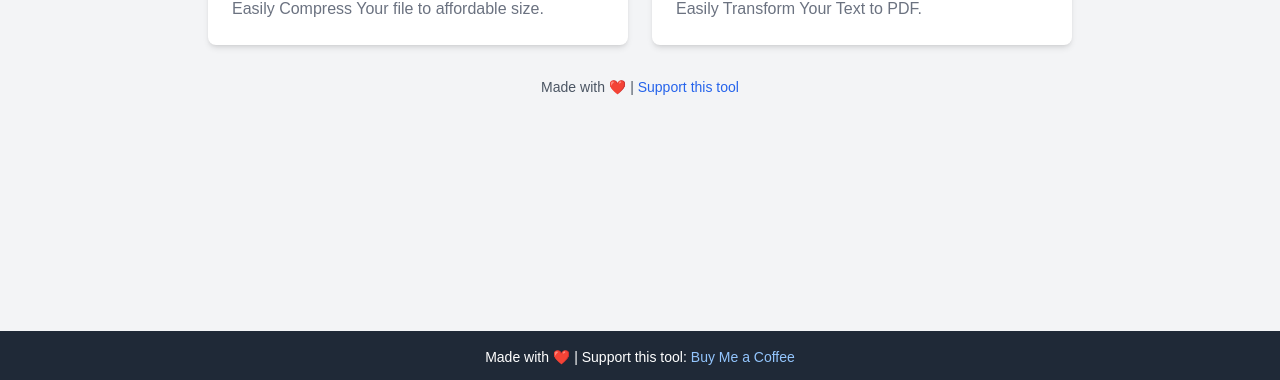
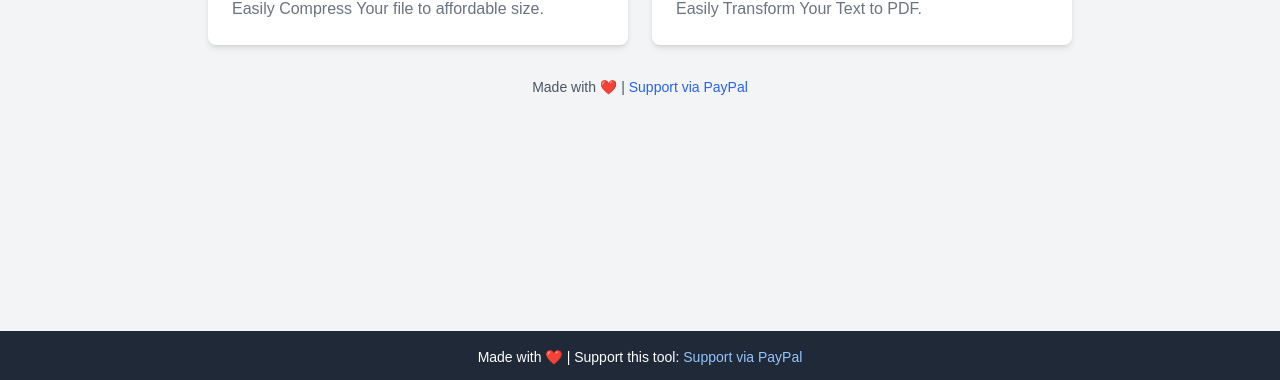
Before and after one commit to misante/file-tools, a Next.js app: page / in a window 1280 px wide. Shown: the part 565-945 px from the top of the page. Built offline with nearby package versions, Linux system fonts and the light colour scheme.

Commit message:
payment link updated

```diff
--- a/app/layout.js
+++ b/app/layout.js
@@ -70,12 +70,12 @@ export default function RootLayout({ children }) {
             <p className="text-sm">
               Made with ❤️ | Support this tool:
               <a
-                href="https://buymeacoffee.com/zantex"
+                href="https://paypal.me/zantexdigital"
                 target="_blank"
                 rel="noopener noreferrer"
                 className="text-blue-300 hover:underline ml-1"
               >
-                Buy Me a Coffee
+                Support via PayPal
               </a>
             </p>
           </div>
--- a/app/page.js
+++ b/app/page.js
@@ -54,10 +54,10 @@ export default function Home() {
       <footer className="mt-8 text-gray-600 text-sm">
         Made with ❤️ |{" "}
         <a
-          href="https://buymeacoffee.com/zantex"
+          href="https://paypal.me/zantexdigital"
           className="text-blue-600 hover:underline"
         >
-          Support this tool
+          Support via PayPal
         </a>
       </footer>
     </div>
```
